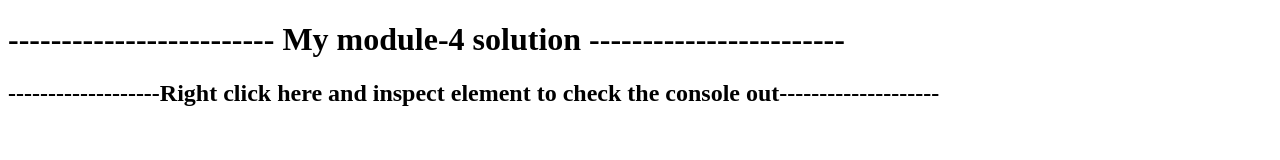
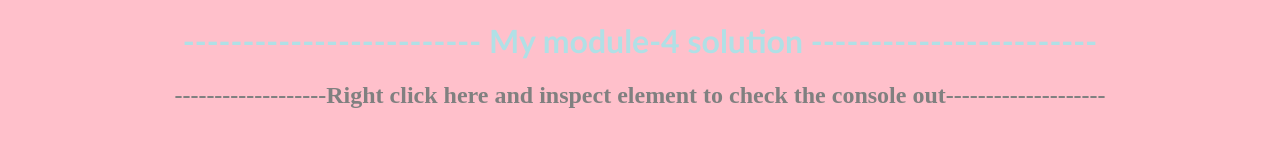
Before and after one commit to bhuvanarao2003/bhuvanarao2003.github.io, a plain HTML site: page index4.html in a window 1280 px wide. Drawn offline with Linux system fonts and the light colour scheme.

Commit message:
Update index4.html

```diff
--- a/index4.html
+++ b/index4.html
@@ -2,10 +2,24 @@
 <html>
 <head>
 	<title></title>
+	<style>
+		body{
+			background-color:pink;
+		}
+
+		h1{
+			color:powderblue;
+		        font-family:Candara;
+		}
+		h2{
+			color:grey;
+			font-family:Maiandra GD;
+		}
+	</style>
 </head>
 <body>
-	<h1>------------------------- My module-4 solution ------------------------</h1>
-  <h2>-------------------Right click here and inspect element to check the console out--------------------</h2>
+	<h1><center>------------------------- My module-4 solution ------------------------</center></h1>
+  <h2><center>-------------------Right click here and inspect element to check the console out--------------------</center></h2>
 	<script src="script.js" type="text/javascript">
 
 		</script>
```
